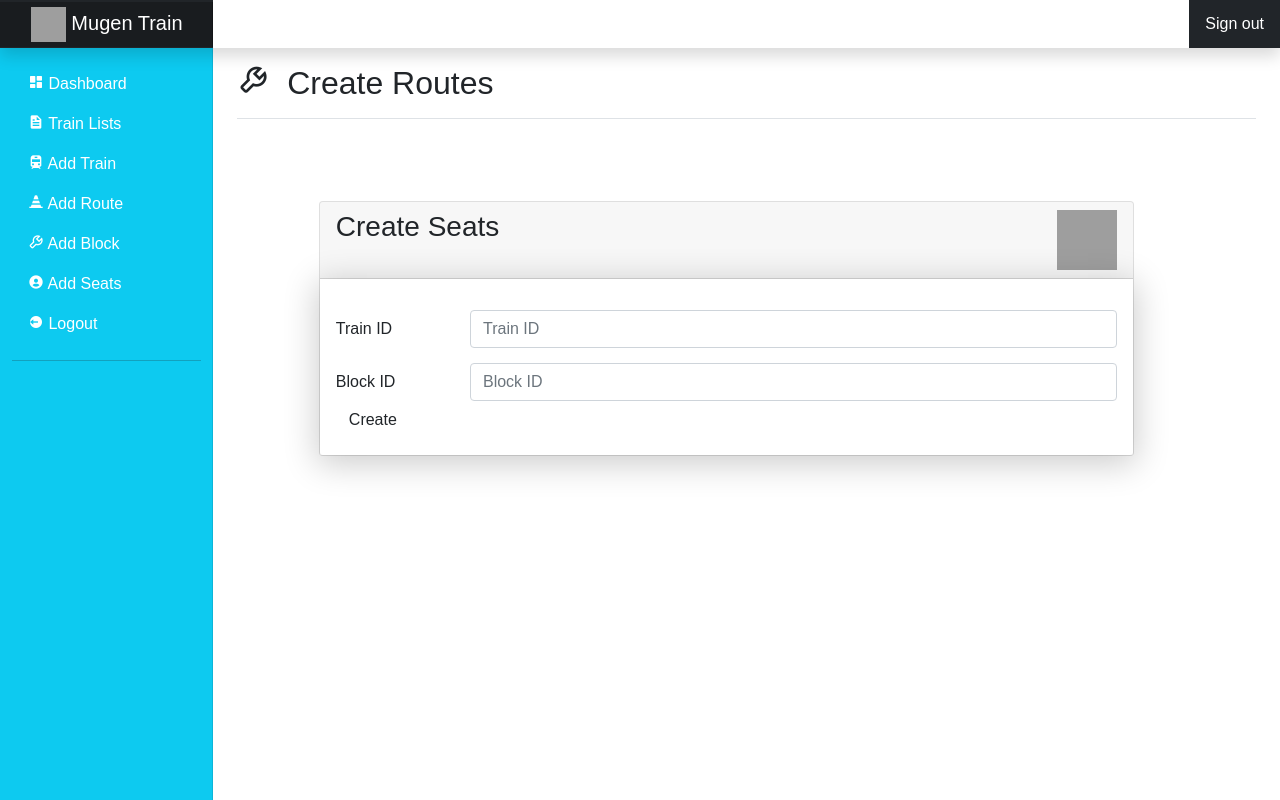
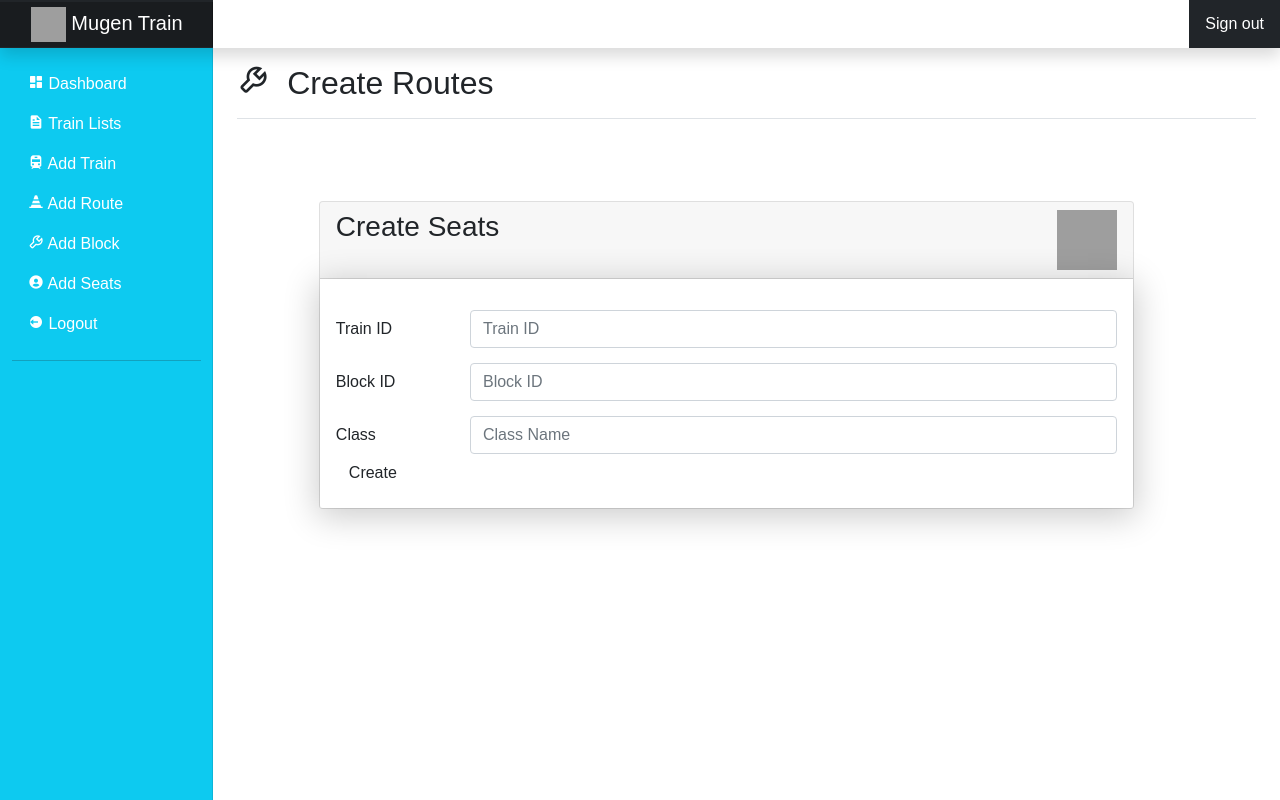
Before and after one commit to Team-Haikyu/Mugen-Train, a PHP site: page /create_seat.php in a window 1280 px wide. Run offline with PHP 8.4, Linux system fonts and the light colour scheme; a stand-in replaces the project's code that opens the database connection; some libraries are stand-ins or nearby versions; grey boxes are pictures that could not be loaded.

Commit message:
fixed some bugs on createSeat feature

```diff
--- a/Admin/functions/functionsForAdmin.php
+++ b/Admin/functions/functionsForAdmin.php
@@ -34,10 +34,10 @@
         exit();
     }
     }
-    function createSeat($BID, $TID){
+    function createSeat($BID, $TID, $CLASS){
         include("../connect/db_connect.php");
 
-        $sql="SELECT TOTAL_SEATS FROM BLOCKS WHERE BID=$BID AND TID=$TID";
+        $sql="SELECT TOTAL_SEATS FROM BLOCKS WHERE BID=$BID AND TID=$TID AND $CLASS='CLASS'";
 
         $stid = oci_parse($conn, $sql);
         $r= oci_execute($stid);
@@ -52,7 +52,7 @@
 
             for($i=1; $i<=$TOTAL_SEATS; $i++){
 
-                $sql2="INSERT INTO SEATS (SEAT_NUM, TID, BID) VALUES($i, $TID, $BID )";
+                $sql2="INSERT INTO SEATS (SEAT_NUM, TID, BID, CLASS) VALUES($i, $TID, $BID, '$CLASS' )";
 
                 $stid2 = oci_parse($conn, $sql2);
                 $r2 =oci_execute($stid2);
--- a/Admin/php files/create_seat.php
+++ b/Admin/php files/create_seat.php
@@ -1,12 +1,13 @@
 <?php
     include("../connect/db_connect.php");
-    $BID= $TID=" ";
+    $BID= $TID= $CLASS=" ";
     if(isset($_POST['submit'])){
         $BID = $_POST['bid'];
         $TID = $_POST['tid'];
+        $CLASS= $_POST['class'];
         require_once 'functions/functionsForAdmin.php';
 
-        createSeat($BID, $TID);
+        createSeat($BID, $TID, $CLASS);
     }
 
 ?>
@@ -142,6 +143,12 @@
                       <input type="number" name="bid" class="form-control" id="fare" placeholder="Block ID">
                     </div>
                   </div>
+                  <div class="form-group row"  style="margin-top: 15px;">
+                    <label for="class" class="col-sm-2 col-form-label">Class</label>
+                    <div class="col-sm-10">
+                      <input type="text" name="class" class="form-control" id="class" placeholder="Class Name">
+                    </div>
+                  </div>
               </form>
               <input name="submit" id="register" class="btn btn-block login-btn" type="submit" value="Create">
 
```
